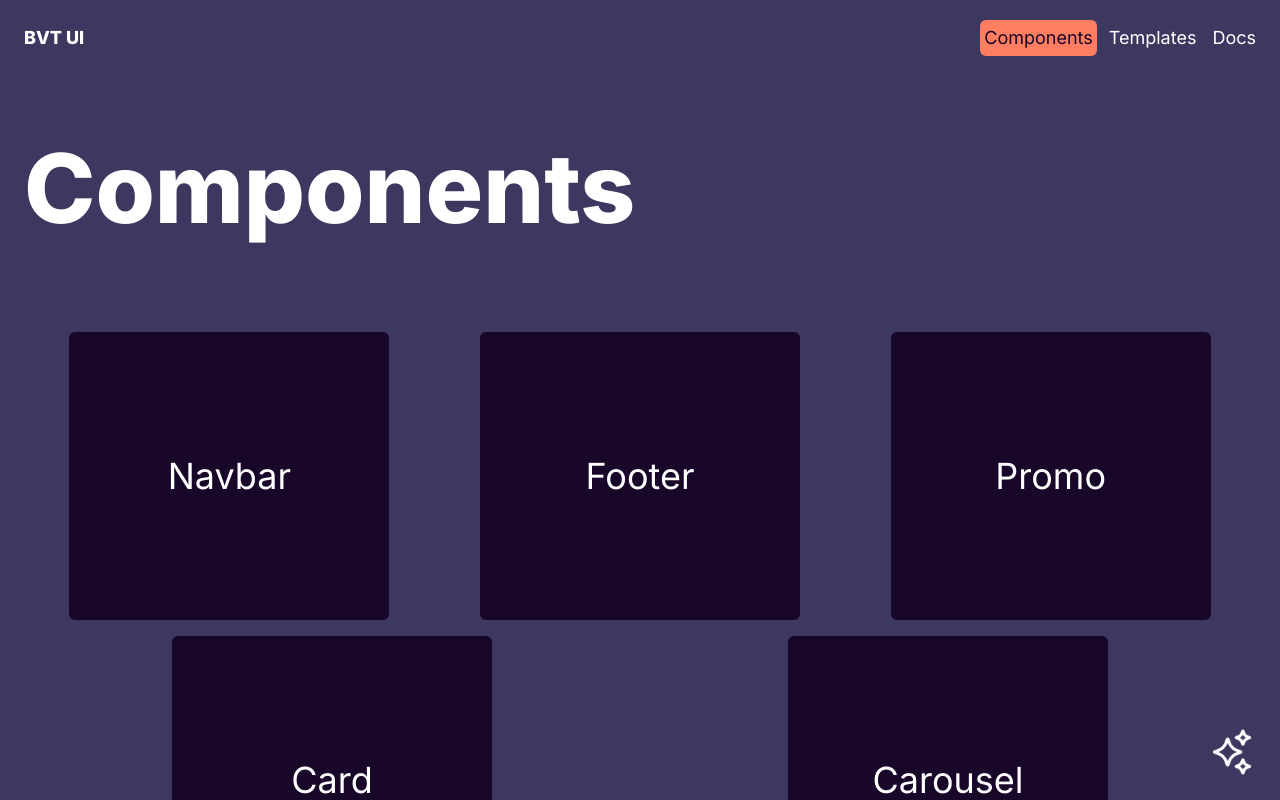
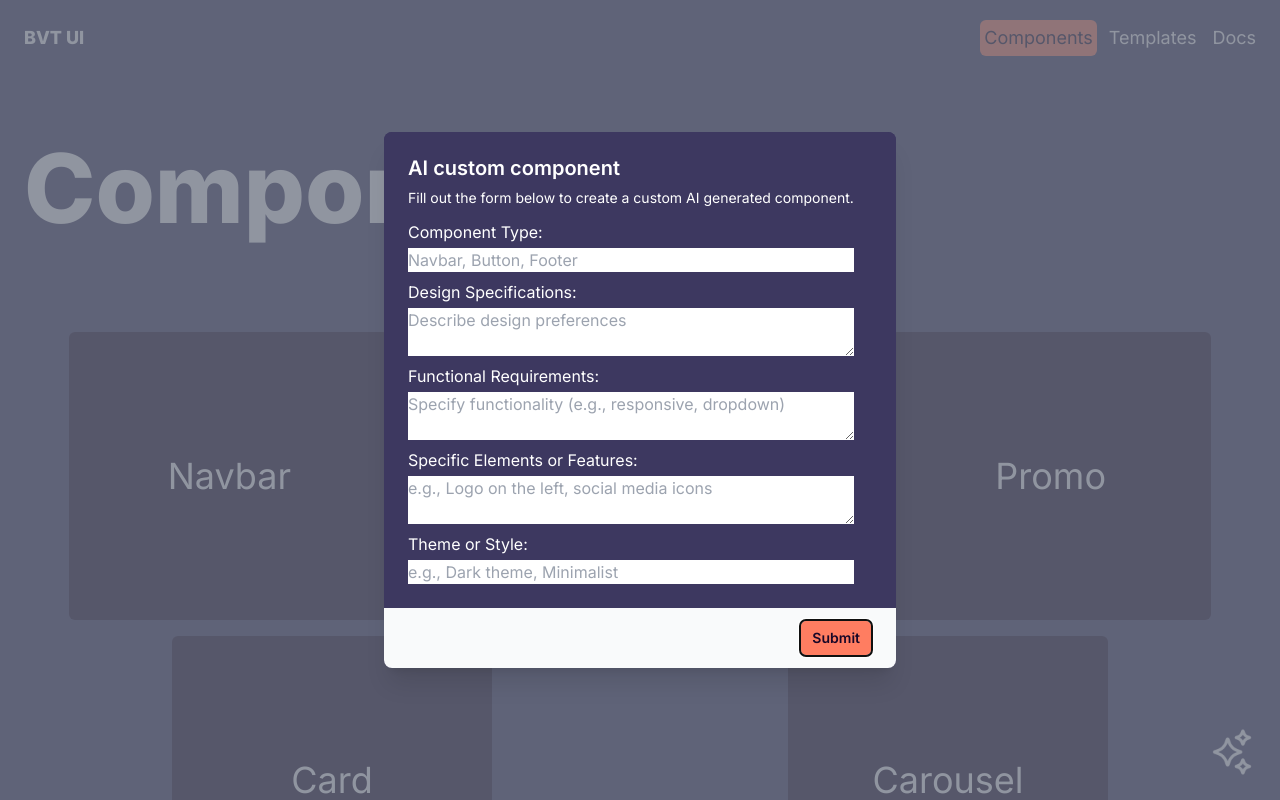
Before and after one commit to Bay-Valley-Tech-Code-Academy/UI-Components-Kit, a Next.js app: page /component in a window 1280 px wide. Both pictures are taken after a click on the picture 1232 px from the left and 752 px from the top of the page. Shown: the top 800 px of the page. Built offline with nearby package versions, Linux system fonts and the light colour scheme.

Commit message:
feat(ai layout): Created the initial form layout for the user

```diff
--- a/src/app/component/page.js
+++ b/src/app/component/page.js
@@ -2,6 +2,7 @@
 
 import Navbar from "../components/Website/navbar";
 import ComponentCard from "../components/Website/componentCard";
+import AiModel from "../components/Website/aiModel";
 import NavbarList from "../components/Navbar/navbarList";
 import CarouselList from "../components/Carousel/CarouselList";
 import { useState } from "react";
@@ -10,6 +11,7 @@ import BVTLogo from '../../../public/images/bvt_logo.png'
 
 export default function Component() {
   const [selectedContent, setSelectedContent] = useState(null);
+  const [open, setOpen] = useState(false);
 
   const cards = [
     { title: "Navbar", content: <NavbarList /> },
@@ -24,7 +26,7 @@ export default function Component() {
   };
 
   const openAiForm = () => {
-
+    setOpen(true);
   };
 
   return (
@@ -59,6 +61,7 @@ export default function Component() {
       <div className="p-6 fixed bottom-0 right-0">
         <img src="/images/ai.png" className="w-12 cursor-pointer" onClick={() => openAiForm()} alt="ai" />
       </div>
+      <AiModel open = {open} setOpen = {setOpen}/>
     </div>
   );
 }
--- /dev/null
+++ b/src/app/components/Website/aiModel.js
@@ -0,0 +1,96 @@
+import {
+  Dialog,
+  DialogBackdrop,
+  DialogPanel,
+  DialogTitle,
+} from "@headlessui/react";
+
+export default function AiModel({ open, setOpen }) {
+  return (
+    <Dialog
+      open={open}
+      onClose={() => setOpen(false)}
+      className="relative z-10"
+    >
+      <DialogBackdrop
+        transition
+        className="fixed inset-0 bg-gray-500 bg-opacity-75 transition-opacity data-[closed]:opacity-0 data-[enter]:duration-300 data-[leave]:duration-200 data-[enter]:ease-out data-[leave]:ease-in"
+      />
+
+      <div className="fixed inset-0 z-10 w-screen overflow-y-auto">
+        <div className="flex min-h-full items-end justify-center p-4 text-center items-center sm:p-0">
+          <DialogPanel
+            transition
+            className="relative transform overflow-hidden rounded-lg bg-[#3D3860] text-left shadow-xl transition-all data-[closed]:translate-y-4 data-[closed]:opacity-0 data-[enter]:duration-300 data-[leave]:duration-200 data-[enter]:ease-out data-[leave]:ease-in sm:my-8 sm:w-full sm:max-w-lg data-[closed]:sm:translate-y-0 data-[closed]:sm:scale-95"
+          >
+            <div className="bg-[#3D3860] px-4 pb-4 pt-5 sm:p-6 sm:pb-4">
+              <div className="sm:flex sm:items-start">
+                <div className="mt-3 text-center sm:mt-0 sm:text-left">
+                  <DialogTitle
+                    as="h3"
+                    className="text-xl font-semibold leading-6 text-white"
+                  >
+                    AI custom component
+                  </DialogTitle>
+                  <div className="mt-2">
+                    <p className="text-sm text-white mb-3">
+                      Fill out the form below to create a custom AI generated
+                      component.
+                    </p>
+                    <form id="ai-form" className="flex flex-col">
+                      <label className="text-white pb-1">Component Type:</label>
+                      <input
+                        type="text"
+                        name="componentType"
+                        placeholder="Navbar, Button, Footer"
+                        required
+                        className="mb-2"
+                      />
+                      <label className="text-white pb-1">Design Specifications:</label>
+                      <textarea
+                        name="designSpecs"
+                        placeholder="Describe design preferences"
+                        required
+                        className="mb-2"
+                      ></textarea>
+                      <label className="text-white pb-1">Functional Requirements:</label>
+                      <textarea
+                        name="functionalReqs"
+                        placeholder="Specify functionality (e.g., responsive, dropdown)"
+                        required
+                        className="mb-2"
+                      ></textarea>
+                      <label className="text-white pb-1">Specific Elements or Features:</label>
+                      <textarea
+                        name="specificElements"
+                        placeholder="e.g., Logo on the left, social media icons"
+                        className="mb-2"
+                      ></textarea>
+                      <label className="text-white pb-1">Theme or Style:</label>
+                      <input
+                        type="text"
+                        name="themeStyle"
+                        placeholder="e.g., Dark theme, Minimalist"
+                        className="mb-2"
+                      />
+                    </form>
+                  </div>
+                </div>
+              </div>
+            </div>
+            <div className="bg-gray-50 px-4 py-3 sm:flex sm:flex-row-reverse sm:px-6">
+              <button
+                type="submit"
+                form="ai-form"
+                data-autofocus
+                className="mt-3 inline-flex w-full justify-center rounded-md bg-[#FF7D61] px-3 py-2 text-sm font-semibold text-[#180728] shadow-sm ring-1 ring-inset ring-gray-300 hover:bg-[#CC4426] sm:mt-0 sm:w-auto"
+              >
+                Submit
+              </button>
+            </div>
+          </DialogPanel>
+        </div>
+      </div>
+    </Dialog>
+  );
+}
```
